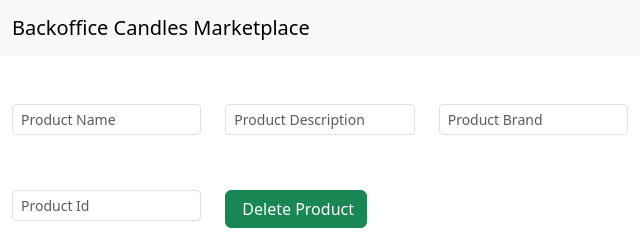
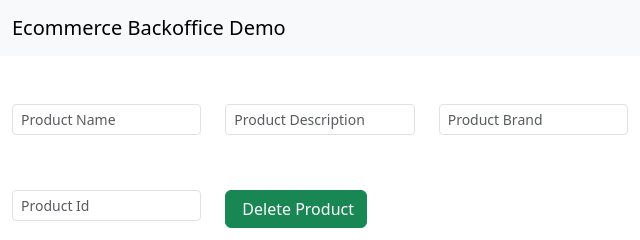
Before and after one commit to Giacomomijkc/M4-D7, a plain HTML site: page backoffice.html in a window 1280 px wide. Shown: the top 240 px of the page, 0-640 px from the left. Drawn offline with nearby package versions, Linux system fonts and the light colour scheme.

Commit message:
Name project updated

```diff
--- a/backoffice.html
+++ b/backoffice.html
@@ -11,7 +11,7 @@
 <body>
     <nav class="navbar bg-body-tertiary">
         <div class="container-fluid">
-          <a class="navbar-brand">Backoffice Candles Marketplace</a>
+          <a class="navbar-brand">Ecommerce Backoffice Demo</a>
         </div>
       </nav>
       <div class="container-fluid">
```
Also changed, not shown: index.html (+1 -1 lines).
